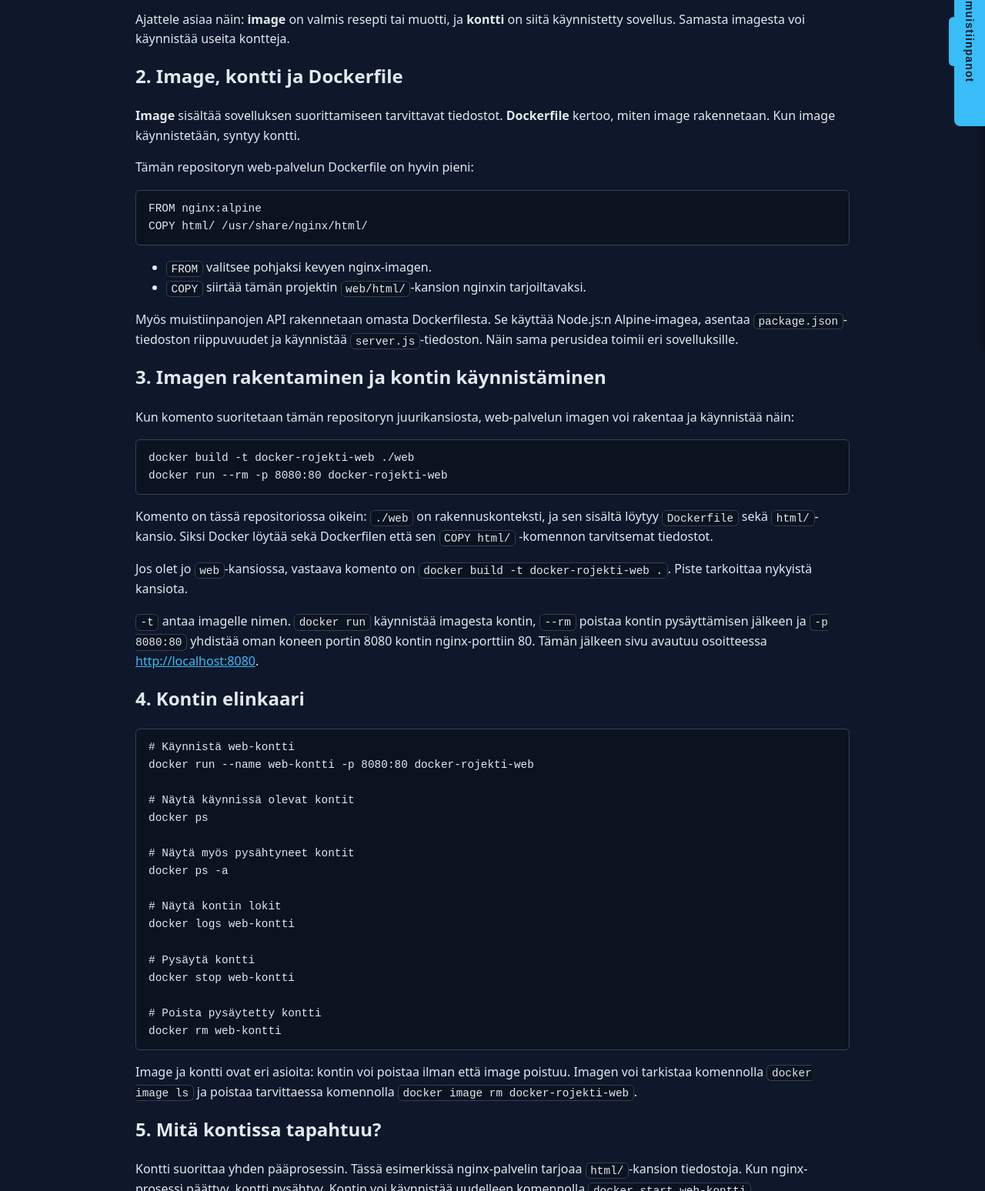
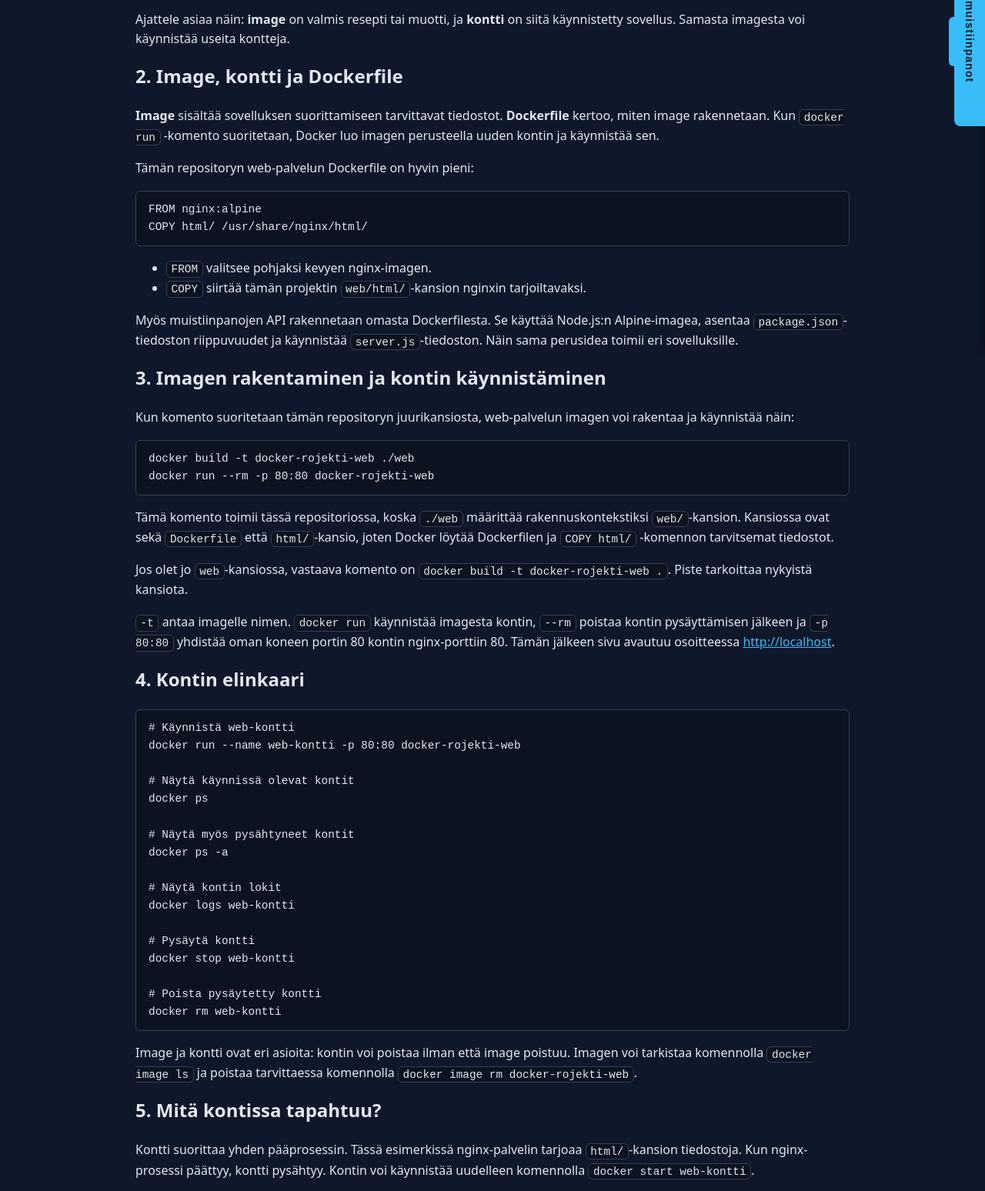
Before and after one commit to katuomin/docker-projekti, a plain HTML site: page web/html/docker-basics.html in a window 1280 px wide. Shown: the part 346-1894 px from the top of the page at 77% size. Drawn offline with Linux system fonts and the light colour scheme; no server answers.

Commit message:
docker perusteet sivun päivitys, pitäis olla ok

```diff
--- a/web/html/docker-basics.html
+++ b/web/html/docker-basics.html
@@ -17,7 +17,7 @@
     <p>Ajattele asiaa näin: <strong>image</strong> on valmis resepti tai muotti, ja <strong>kontti</strong> on siitä käynnistetty sovellus. Samasta imagesta voi käynnistää useita kontteja.</p>
 
     <h2>2. Image, kontti ja Dockerfile</h2>
-    <p><strong>Image</strong> sisältää sovelluksen suorittamiseen tarvittavat tiedostot. <strong>Dockerfile</strong> kertoo, miten image rakennetaan. Kun image käynnistetään, syntyy kontti.</p>
+    <p><strong>Image</strong> sisältää sovelluksen suorittamiseen tarvittavat tiedostot. <strong>Dockerfile</strong> kertoo, miten image rakennetaan. Kun <code>docker run</code> -komento suoritetaan, Docker luo imagen perusteella uuden kontin ja käynnistää sen.</p>
     <p>Tämän repositoryn web-palvelun Dockerfile on hyvin pieni:</p>
     <pre><code>FROM nginx:alpine
 COPY html/ /usr/share/nginx/html/</code></pre>
@@ -30,14 +30,14 @@ COPY html/ /usr/share/nginx/html/</code></pre>
     <h2>3. Imagen rakentaminen ja kontin käynnistäminen</h2>
     <p>Kun komento suoritetaan tämän repositoryn juurikansiosta, web-palvelun imagen voi rakentaa ja käynnistää näin:</p>
     <pre><code>docker build -t docker-rojekti-web ./web
-docker run --rm -p 8080:80 docker-rojekti-web</code></pre>
-    <p>Komento on tässä repositoriossa oikein: <code>./web</code> on rakennuskonteksti, ja sen sisältä löytyy <code>Dockerfile</code> sekä <code>html/</code>-kansio. Siksi Docker löytää sekä Dockerfilen että sen <code>COPY html/</code> -komennon tarvitsemat tiedostot.</p>
+docker run --rm -p 80:80 docker-rojekti-web</code></pre>
+    <p>Tämä komento toimii tässä repositoriossa, koska <code>./web</code> määrittää rakennuskontekstiksi <code>web/</code>-kansion. Kansiossa ovat sekä <code>Dockerfile</code> että <code>html/</code>-kansio, joten Docker löytää Dockerfilen ja <code>COPY html/</code> -komennon tarvitsemat tiedostot.</p>
     <p>Jos olet jo <code>web</code>-kansiossa, vastaava komento on <code>docker build -t docker-rojekti-web .</code>. Piste tarkoittaa nykyistä kansiota.</p>
-    <p><code>-t</code> antaa imagelle nimen. <code>docker run</code> käynnistää imagesta kontin, <code>--rm</code> poistaa kontin pysäyttämisen jälkeen ja <code>-p 8080:80</code> yhdistää oman koneen portin 8080 kontin nginx-porttiin 80. Tämän jälkeen sivu avautuu osoitteessa <a href="http://localhost:8080">http://localhost:8080</a>.</p>
+    <p><code>-t</code> antaa imagelle nimen. <code>docker run</code> käynnistää imagesta kontin, <code>--rm</code> poistaa kontin pysäyttämisen jälkeen ja <code>-p 80:80</code> yhdistää oman koneen portin 80 kontin nginx-porttiin 80. Tämän jälkeen sivu avautuu osoitteessa <a href="http://localhost">http://localhost</a>.</p>
 
     <h2>4. Kontin elinkaari</h2>
     <pre><code># Käynnistä web-kontti
-docker run --name web-kontti -p 8080:80 docker-rojekti-web
+docker run --name web-kontti -p 80:80 docker-rojekti-web
 
 # Näytä käynnissä olevat kontit
 docker ps
```
